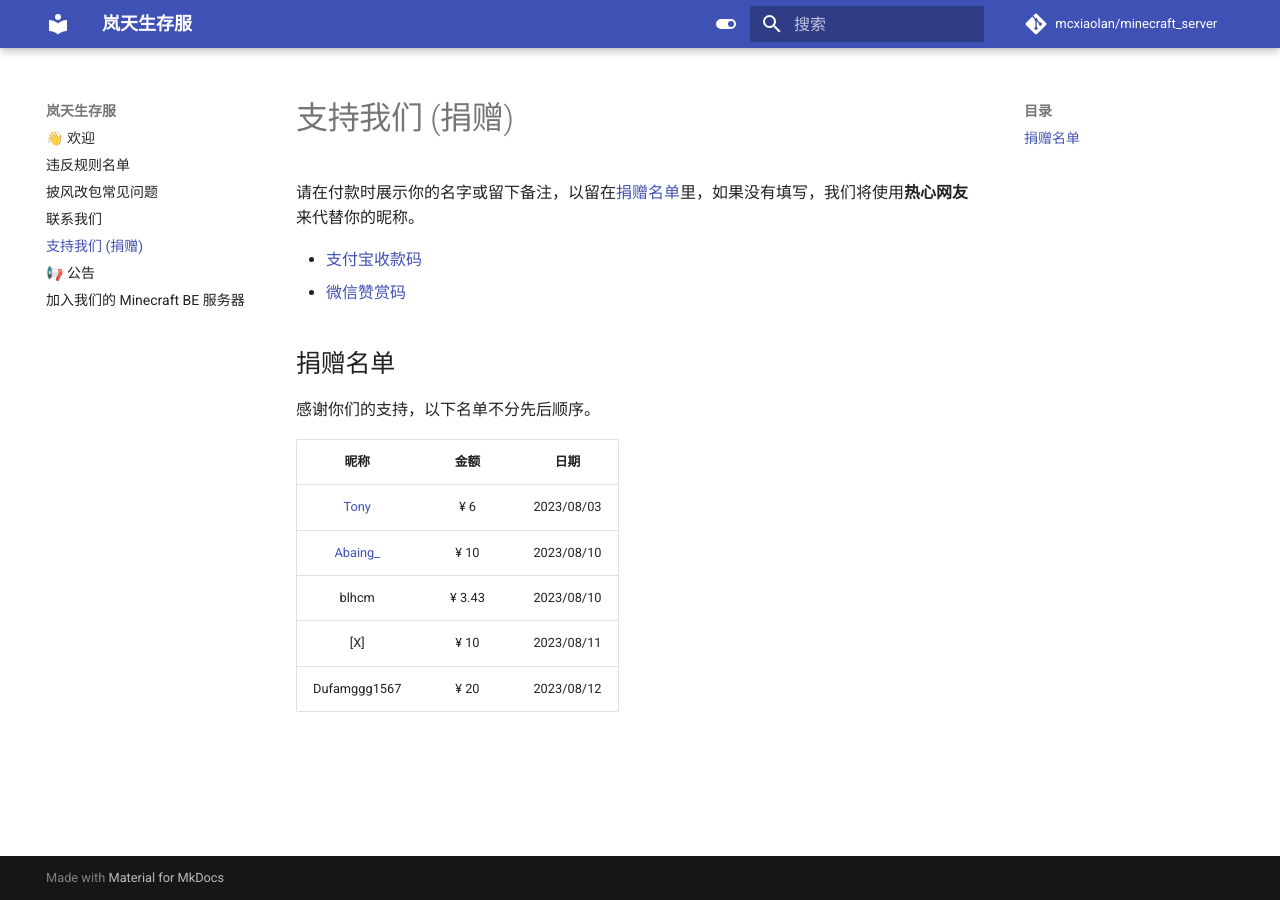
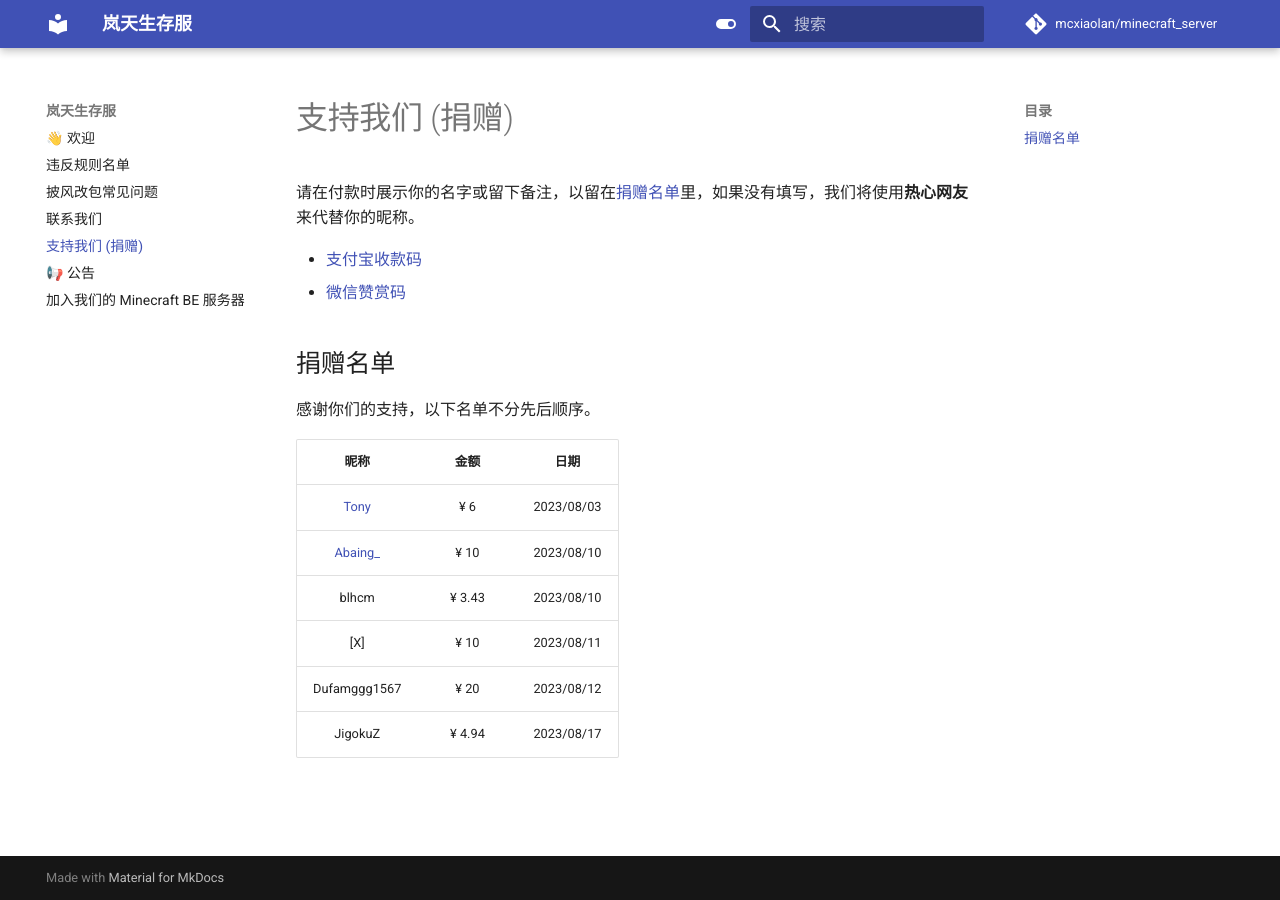
Before and after one commit to mcxiaolan/minecraft_server, an MkDocs documentation site: the page built from docs/donate.md, in a window 1280 px wide. Built offline with MkDocs 1.6.1 and Material for MkDocs 9.7.7, drawn with Linux system fonts in a browser that asks for light colours; comment, search, counter and statistics services are not loaded.

Commit message:
感谢 JigokuZ 捐款 ¥ 4.94

```diff
--- a/docs/donate.md
+++ b/docs/donate.md
@@ -14,3 +14,4 @@
 | blhcm | ¥ 3.43 | 2023/08/10 |
 | \[X\] | ¥ 10 | 2023/08/11 |
 | Dufamggg1567 | ¥ 20 | 2023/08/12 |
+| JigokuZ | ¥ 4.94 | 2023/08/17 |
```
